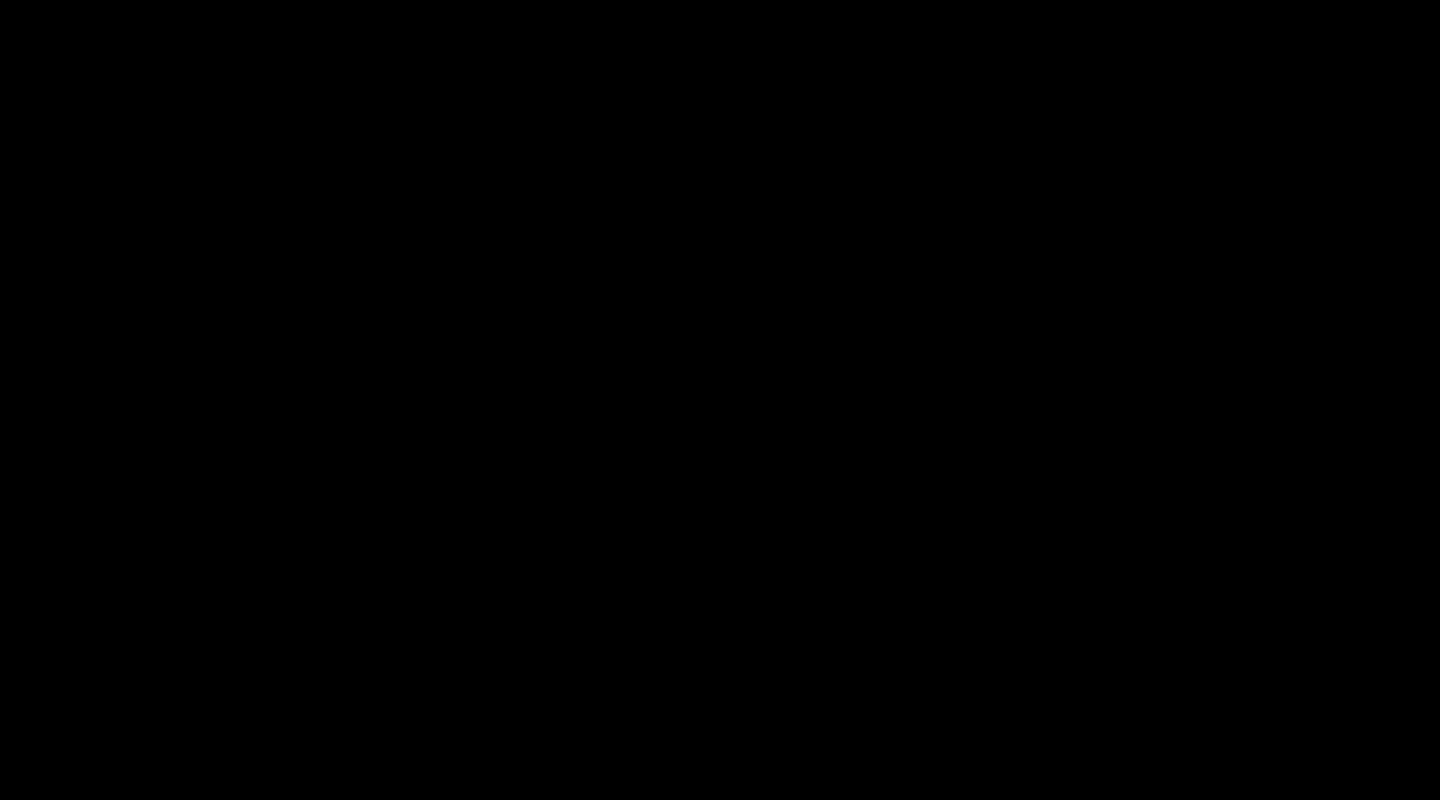
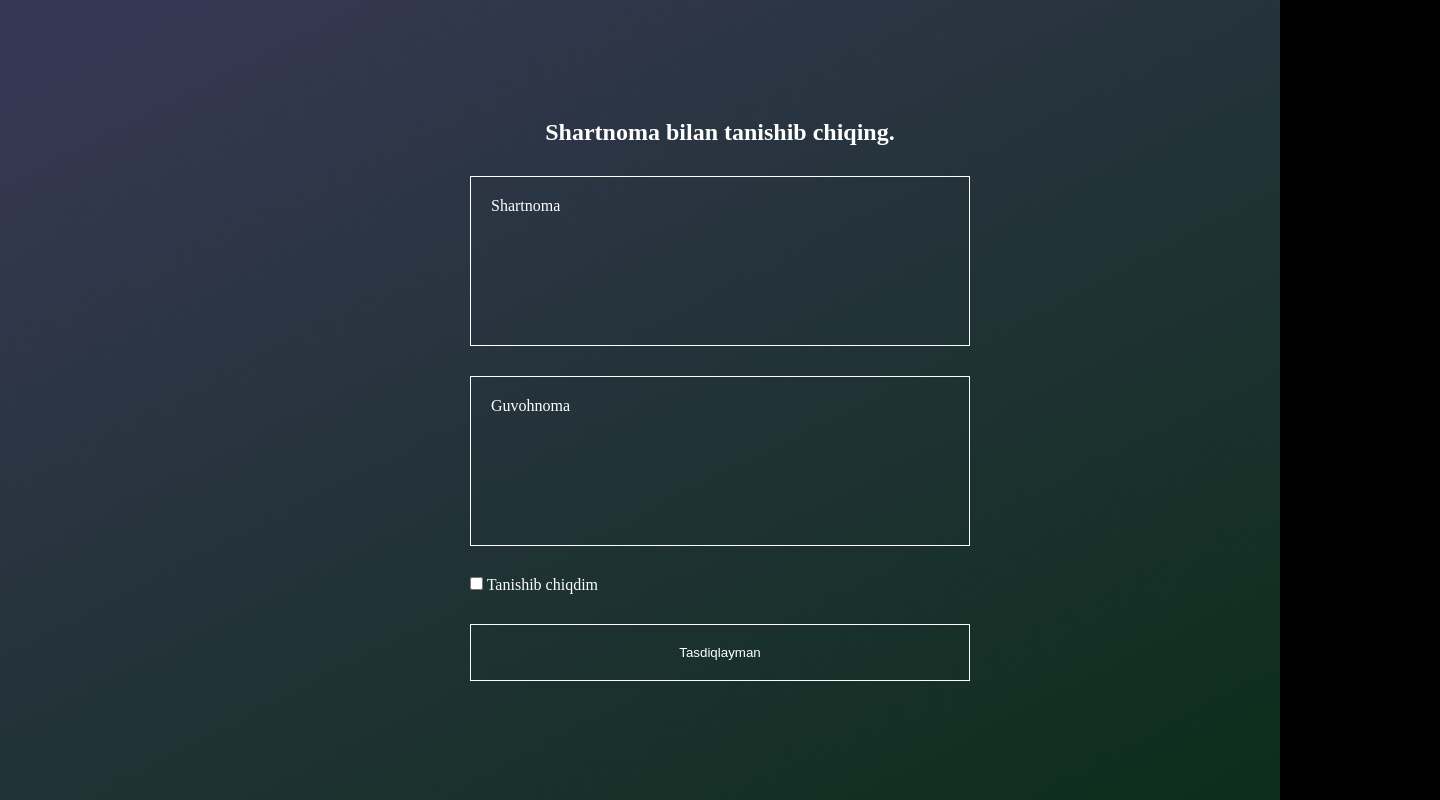
Before and after one commit to Tohirjon-Odilov/UrphaCapital.UI, an Angular app: page /county in a window 1280 px wide. Before the commit this address led to /. Shown: the whole page, 1440 px wide, since content can reach past the window. Built offline with nearby package versions, Linux system fonts and the light colour scheme.

Commit message:
complete county

```diff
--- a/src/app/app-routing.module.ts
+++ b/src/app/app-routing.module.ts
@@ -2,10 +2,13 @@ import { NgModule } from '@angular/core';
 import { RouterModule, Routes } from '@angular/router';
 import { HomeComponent } from './pages/home/home.component';
 import { RequestSendComponent } from './pages/request-send/request-send.component';
+import { CountyComponent } from './pages/county/county.component';
 
 const routes: Routes = [
   { path: '', title: 'OverView', component:HomeComponent},
-  { path: 'request', title: 'OverView', component:RequestSendComponent},
+  { path: 'request', title: 'Send Request', component:RequestSendComponent},
+  { path: 'county', title: 'County', component:CountyComponent},
+  { path: '**', title: 'OverView', component:HomeComponent},
 ];
 
 @NgModule({
--- a/src/app/pages/county/county.component.html
+++ b/src/app/pages/county/county.component.html
@@ -1 +1,18 @@
-<p>county works!</p>
+<div class="background">
+  <section class="county-section">
+    <div class="container">
+      <div class="county">
+        <form action="" class="county-form">
+          <h2>Shartnoma bilan tanishib chiqing.</h2>
+          <p>Shartnoma</p>
+          <p>Guvohnoma</p>
+          <label for="">
+            <input type="checkbox" name="" id="" placeholder="">
+            Tanishib chiqdim
+          </label>
+          <button type="submit">Tasdiqlayman</button>
+        </form>
+      </div>
+    </div>
+  </section>
+</div>
--- a/src/app/pages/county/county.component.scss
+++ b/src/app/pages/county/county.component.scss
@@ -0,0 +1,53 @@
+.background {
+  background-image: url("/assets/county-bg.png");
+  background-repeat: no-repeat;
+  background-size: cover;
+  background-position: center;
+  min-height: 100vh;
+}
+
+.county-section {
+  .county {
+    display: flex;
+    align-items: center;
+    justify-content: center;
+    height: 100vh;
+    width: 100%;
+    form {
+      display: flex;
+      flex-direction: column;
+      // align-items: center;
+      justify-content: center;
+      gap: 30px;
+      width: 500px;
+      * {
+        color: white;
+        transition: all .3s ease;
+      }
+
+      h2 {
+        text-align: center;
+      }
+
+      p {
+        border: none;
+        outline: none;
+        height: 170px;
+        padding: 20px;
+        border: 1px solid white;
+        background-color: transparent;
+        resize: none;
+      }
+
+      button{
+        background-color: transparent;
+        border: 1px solid white;
+        padding: 20px;
+        &:hover{
+          background-color: white;
+          color: black;
+        }
+      }
+    }
+  }
+}
```
